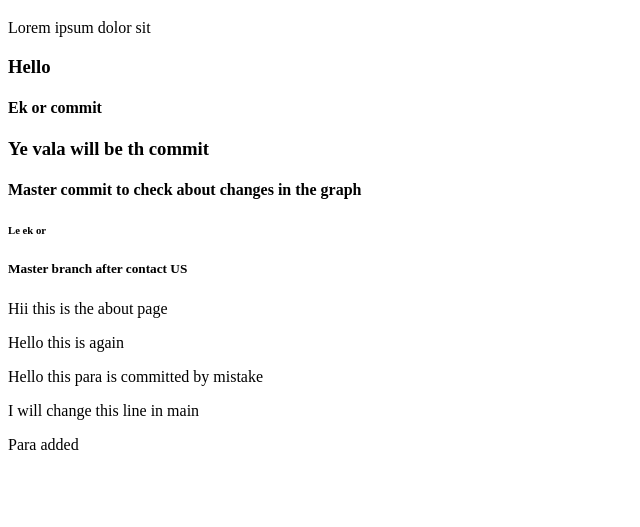
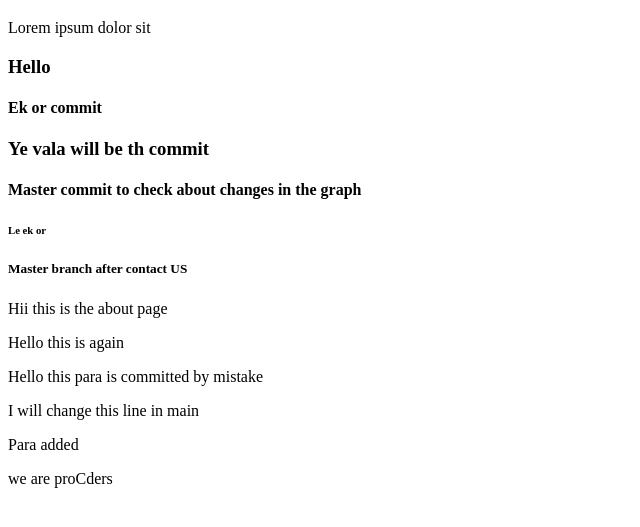
Before and after one commit to Shobhit1505/learning-git, a plain HTML site: page index.html in a window 1280 px wide. Shown: the part 61-588 px from the top of the page, without its empty margins (0-640 px from the left). Drawn offline with Linux system fonts and the light colour scheme.

Commit message:
commit in the contactUs CHerryPick

```diff
--- a/index.html
+++ b/index.html
@@ -22,7 +22,7 @@
     <p>Hello this para is committed by mistake</p>
     <p>I will change this line in main</p>
     <p>Para added</p>
-
+    <p>we are proCders</p>
 
 
 
```
